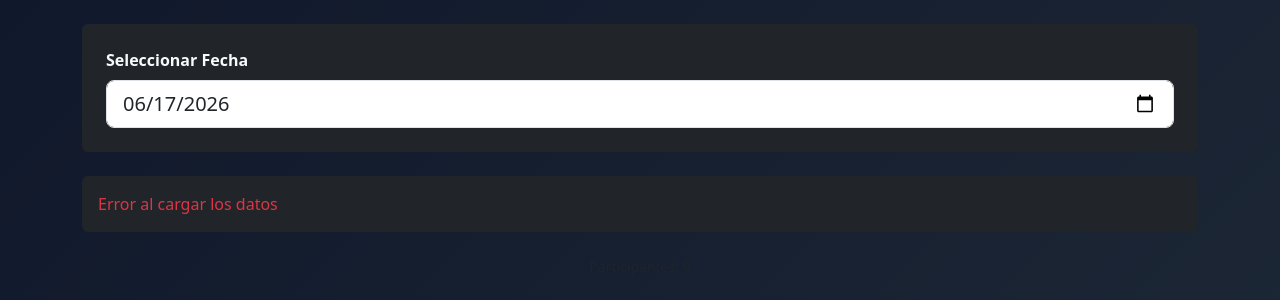
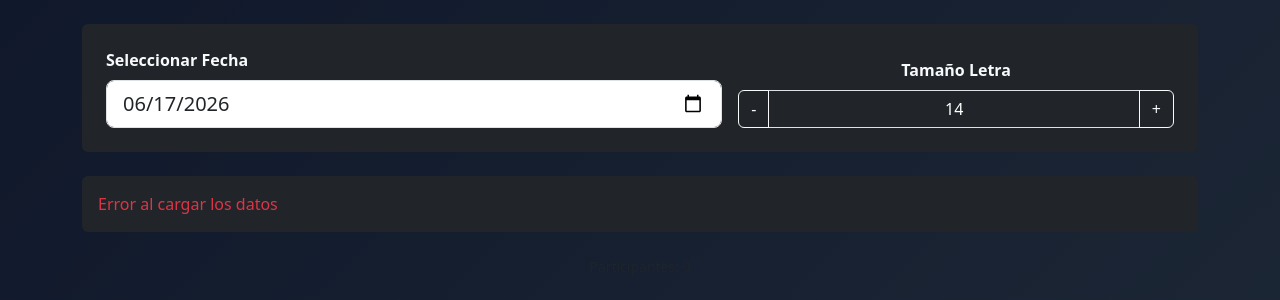
Before and after one commit to eddietrochez/WorldCup-Results, a Flask app: page / in a window 1280 px wide. Shown: the part 133-433 px from the top of the page. Run offline with Flask 3, Linux system fonts and the light colour scheme; data that the repository does not hold is empty; some libraries are stand-ins or nearby versions.

Commit message:
Add font size control and load saved size feature

```diff
--- a/templates/index.html
+++ b/templates/index.html
@@ -30,6 +30,9 @@
             color: #60a5fa;
             background: rgba(30, 64, 175, 0.25);
         }
+        .font-control {
+            font-size: 1.1rem;
+        }
     </style>
 </head>
 <body>
@@ -41,10 +44,18 @@
         </div>
 
         <div class="card p-4 mb-4 bg-dark border-0">
-            <div class="row g-3">
-                <div class="col-12">
+            <div class="row g-3 align-items-end">
+                <div class="col-7">
                     <label class="form-label fw-bold text-light">Seleccionar Fecha</label>
                     <input type="date" id="fecha" class="form-control form-control-lg">
+                </div>
+                <div class="col-5">
+                    <label class="form-label fw-bold text-light text-center d-block">Tamaño Letra</label>
+                    <div class="input-group font-control">
+                        <button onclick="cambiarFuente(-1)" class="btn btn-outline-light">-</button>
+                        <span id="fontSizeDisplay" class="form-control text-center bg-dark text-white">14</span>
+                        <button onclick="cambiarFuente(1)" class="btn btn-outline-light">+</button>
+                    </div>
                 </div>
             </div>
         </div>
@@ -63,6 +74,17 @@
     </div>
 
     <script>
+        let currentFontSize = 14;
+
+        // Load saved font size
+        function loadFontSize() {
+            const saved = localStorage.getItem('quinielaFontSize');
+            if (saved) {
+                currentFontSize = parseInt(saved);
+            }
+            document.getElementById('fontSizeDisplay').textContent = currentFontSize;
+        }
+
         async function cargarDatos() {
             const fecha = document.getElementById('fecha').value;
             const loading = document.getElementById('loading');
@@ -100,7 +122,7 @@
 
             let html = `
                 <div class="table-responsive">
-                    <table class="table table-dark table-hover align-middle">
+                    <table class="table table-dark table-hover align-middle" id="mainTable">
                         <thead>
                             <tr>
                                 <th>Participante</th>
@@ -128,11 +150,27 @@
 
             html += `</tbody></table></div>`;
             container.innerHTML = html;
+            aplicarFuente();
+        }
+
+        function cambiarFuente(delta) {
+            currentFontSize = Math.max(11, Math.min(22, currentFontSize + delta));
+            document.getElementById('fontSizeDisplay').textContent = currentFontSize;
+            localStorage.setItem('quinielaFontSize', currentFontSize);
+            aplicarFuente();
+        }
+
+        function aplicarFuente() {
+            const table = document.getElementById('mainTable');
+            if (table) {
+                table.style.fontSize = currentFontSize + 'px';
+            }
         }
 
         document.getElementById('fecha').addEventListener('change', cargarDatos);
 
         window.onload = () => {
+            loadFontSize();
             const today = new Date().toISOString().split('T')[0];
             document.getElementById('fecha').value = today;
             cargarDatos();
```
